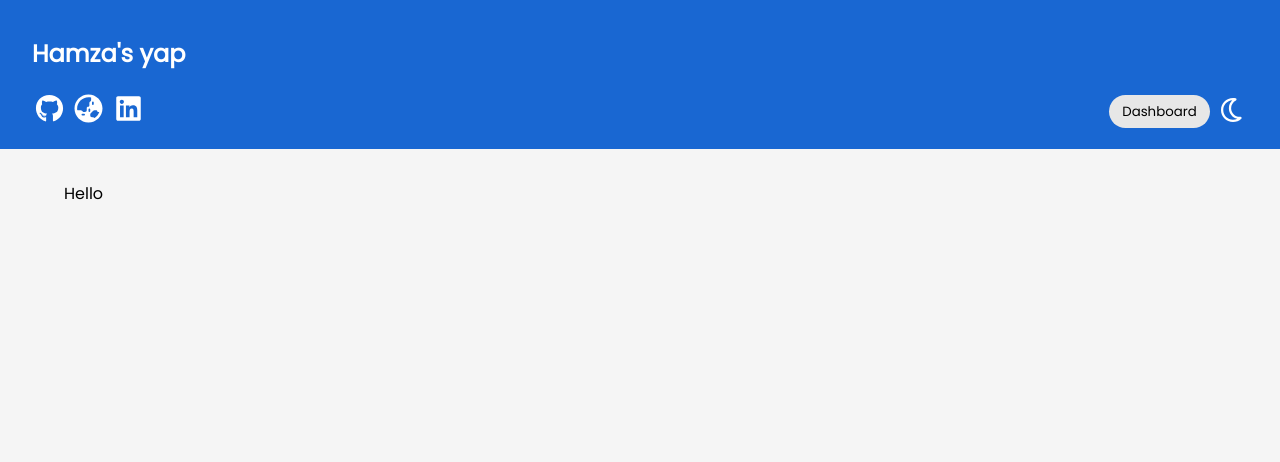
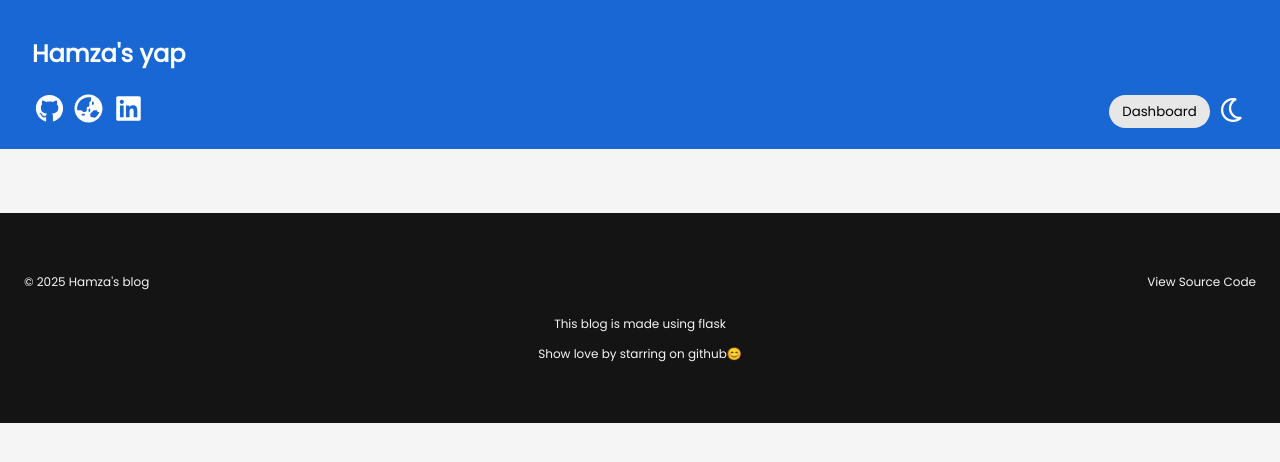
Before and after one commit to hamzak51/iyap, a Flask app: page / in a window 1280 px wide. Shown: the top 462 px of the page. Run offline with Flask 3, Linux system fonts and the light colour scheme; data that the repository does not hold is empty; some libraries are stand-ins or nearby versions.

Commit message:
Completed home page UI

```diff
--- a/app.py
+++ b/app.py
@@ -38,7 +38,8 @@ def get_posts():
 # home page (publicly visible)
 @app.route("/")
 def blog():
-    return render_template("blog.html")
+    all_blogs=get_posts()
+    return render_template("blog.html", posts=all_blogs)
 
 
 # dashboard (visible only to admin-hamza)
--- a/static/style.css
+++ b/static/style.css
@@ -12,7 +12,7 @@ body{
 }
 
 a{text-decoration: none; color: black;}
-a:hover{cursor: pointer;}
+a:hover{cursor: pointer; opacity: 85%;}
 button{font-family: 'Poppins'; padding: 0.5em 1em; border: none; border-radius: 2em; background-color: rgb(231, 231, 231); transition: ease 0.5s;}
 button:hover{cursor: pointer; background-color: rgb(255, 255, 255);}
 input{padding: 0.5em 1em; font-family: 'Poppins'; border: none; border-radius: 1em;}
@@ -23,6 +23,7 @@ header{
   	color: white;
   	display: flex;
   	flex-direction: column;
+    a:hover{opacity: 130%;}
 }
 
 .content{
@@ -95,10 +96,37 @@ main{
 
 
 
+
+/* homepage */
+.all_posts{
+    display: flex; flex-wrap: wrap;
+    .posthome{
+        /* display: flex;   */
+        /* flex: 1 1 calc(33.333% - 1em); */
+        flex: 0 0 33.333%;
+        /* border: solid 1px black; */
+        img{object-fit: contain; max-width: 100%; border-radius: 10px}
+        p{padding-right: 1rem; padding-left: 1rem; font-size: 14px;}
+        a:hover{cursor: pointer; opacity: 80%;}
+    }
+}
+
+
+/* footer */
+footer{
+    padding: 4em 2em;
+  	background-color: rgb(20, 20, 20);
+  	color: whitesmoke; font-size: 12px;
+    a{color: whitesmoke;}
+    .credits{display: flex; align-items: center; justify-content: space-between; margin-bottom: 1em;}
+    p{text-align: center;}
+}
+
+
+
 @media (width < 430px){
-    .content{
-        /* justify-content: center; */
-    }
+
+    main{margin: 2em 2em;}
 
     /* dashboard */
     .single_blog{
@@ -106,4 +134,9 @@ main{
         .actions{gap: 0.2em}
     }
 
+    .all_posts{
+        flex-direction: column;
+
+    }
+
 }
--- a/templates/base.html
+++ b/templates/base.html
@@ -25,9 +25,6 @@
             </div>
 
             <div class="dm">
-                <!-- <form action="/dashboard" method="post">
-                    <button type="submit">Dashboard</button>
-                </form> -->
                 {% if role=="admin" %}
                 <a href="/logout"><button type="submit">Logout</button></a>
                 {% endif %}
@@ -57,7 +54,16 @@
 
     </main>
 
-    <footer></footer>
+    <footer>
+
+        <div class="credits">
+            <p>© 2025 Hamza's blog</p>
+            <a href="https://github.com/hamzak51/iyap">View Source Code</a>
+        </div>
+
+        <p>This blog is made using flask</p>
+        <p>Show love by starring on github😊</p>
+    </footer>
     {{ ckeditor.load(pkg_type="basic") }}
 </body>
 </html>
--- a/templates/blog.html
+++ b/templates/blog.html
@@ -1,5 +1,19 @@
 {% extends "base.html" %}
 
 {% block blog_body %}
-Hello
+
+<div class="all_posts">
+
+    {% for post in posts %}
+        <div class="posthome">
+
+            <a href="{{ url_for('post', post_id=post.sno) }}"><img src="{{post.picture_path}}" alt=""></a>
+            <p style="font-weight: 700; font-size: 24px"><a href="{{ url_for('post', post_id=post.sno) }}">{{post.title}}</a></p>
+            <p style="margin-bottom: 0; font-weight: bold;">Hamza</p>
+            <p style="margin-top: 0;">{{post.date}}</p>
+        </div>
+    {% endfor %}
+
+</div>
+
 {% endblock %}
--- a/templates/dashboard.html
+++ b/templates/dashboard.html
@@ -12,7 +12,6 @@
 
 {% for post in posts %}
 
-    <!-- <a href="{{ url_for('post', post_id=post.sno) }}" class="single_blog"> -->
     <div class="single_blog">
         <p>{{post.sno}}</p>
         <p style="width: 200px;">{{post.title}}</p>
```
